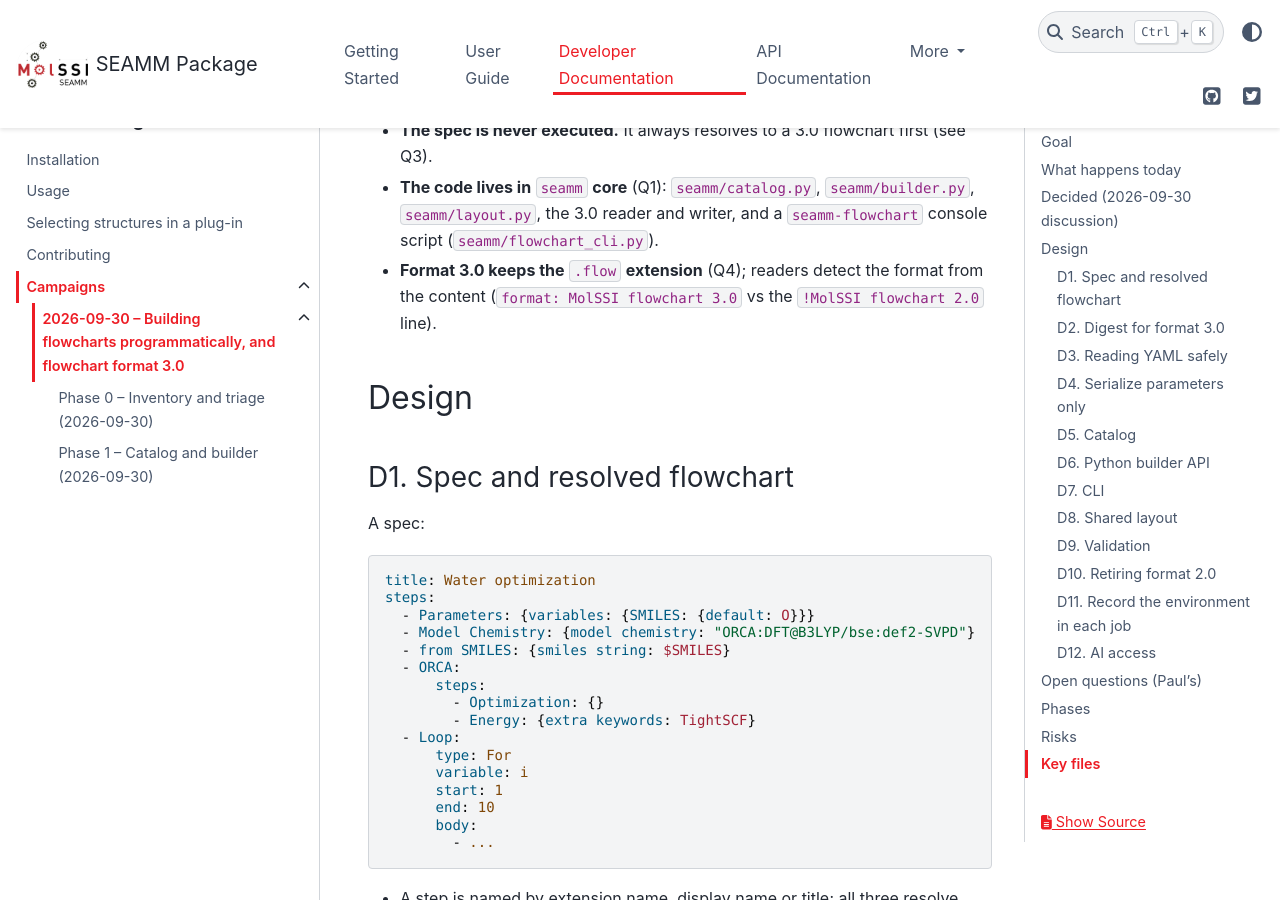
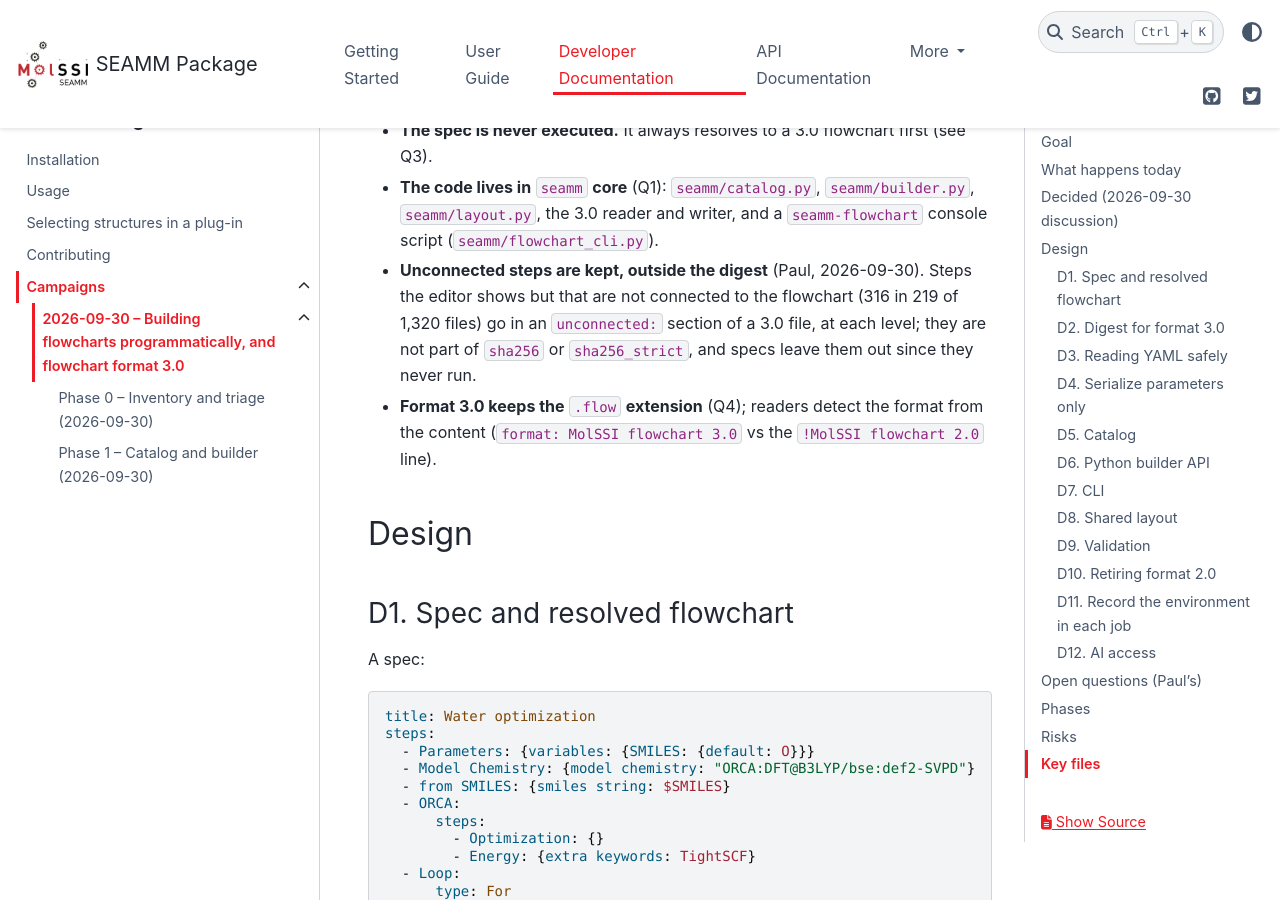
Before and after one commit to molssi-seamm/seamm, a Sphinx documentation site: the page built from docs/developer_guide/campaigns/2026-09-30/index.rst, in a window 1280 px wide and 900 px high, scrolled down 4749 px. Built offline with Sphinx 7.4.7 and the PyData theme 0.15.4, drawn with Linux system fonts in a browser that asks for light colours; pages that are not in the unit, such as notebooks, are missing from menus.

Commit message:
Campaign plan: unconnected steps kept in 3.0, outside the digest
Co-Authored-By: Claude Opus 5.5 <noreply@anthropic.com>

```diff
--- a/docs/developer_guide/campaigns/2026-09-30/index.rst
+++ b/docs/developer_guide/campaigns/2026-09-30/index.rst
@@ -172,6 +172,10 @@ Decided (2026-09-30 discussion)
 - **The code lives in** ``seamm`` **core** (Q1): ``seamm/catalog.py``,
   ``seamm/builder.py``, ``seamm/layout.py``, the 3.0 reader and writer, and a
   ``seamm-flowchart`` console script (``seamm/flowchart_cli.py``).
+- **Unconnected steps are kept, outside the digest** (Paul, 2026-09-30). Steps the
+  editor shows but that are not connected to the flowchart (316 in 219 of 1,320 files)
+  go in an ``unconnected:`` section of a 3.0 file, at each level; they are not part of
+  ``sha256`` or ``sha256_strict``, and specs leave them out since they never run.
 - **Format 3.0 keeps the** ``.flow`` **extension** (Q4); readers detect the format from
   the content (``format: MolSSI flowchart 3.0`` vs the ``!MolSSI flowchart 2.0`` line).
 
```
